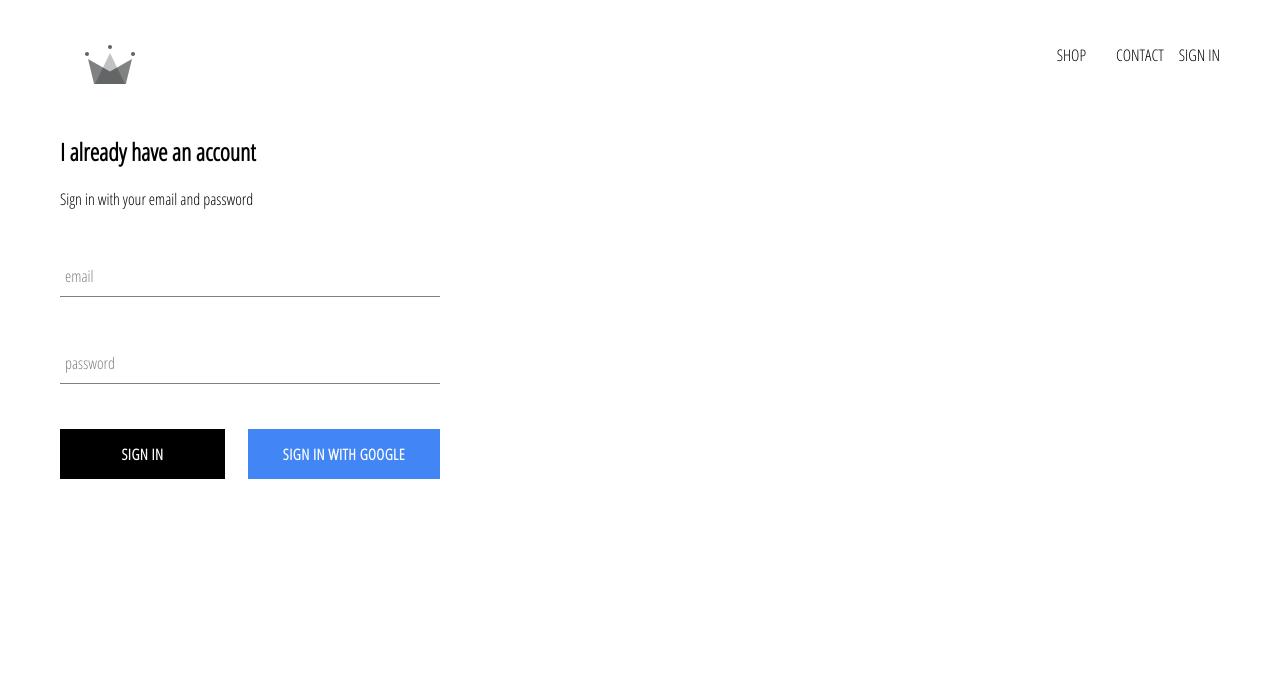
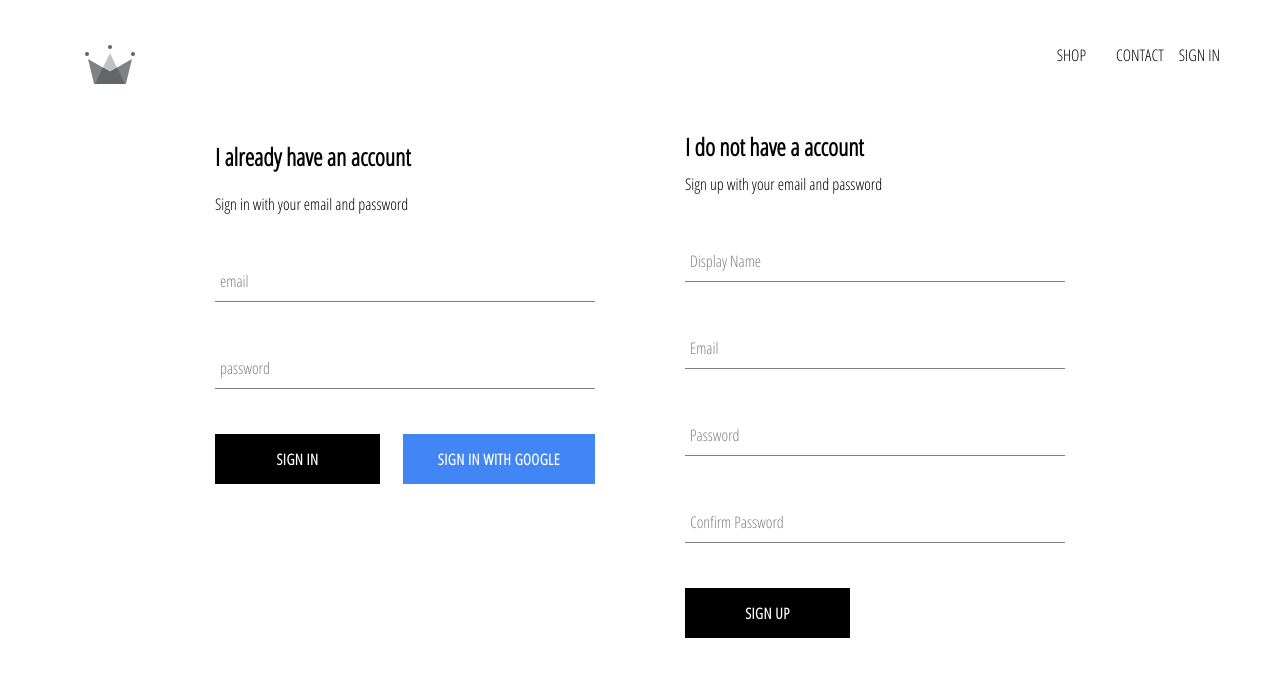
Before and after one commit to jsquardo/Ecom_Site, a React (Create React App) app: page /signin in a window 1280 px wide. Shown: the top 676 px of the page. Built offline with nearby package versions, Linux system fonts and the light colour scheme; no server answers.

Commit message:
impliment firebase utils to store authenticated users into firestore

```diff
--- a/src/App.js
+++ b/src/App.js
@@ -26,17 +26,14 @@
 				const userRef = await createUserProfileDocument(userAuth);
 
 				userRef.onSnapshot(snapShot => {
-					this.setState(
-						{
-							currentUser: {
-								id: snapShot.id,
-								...snapShot.data()
-							}
-						},
-						() => {
-							console.log(this.state);
+					this.setState({
+						currentUser: {
+							id: snapShot.id,
+							...snapShot.data()
 						}
-					);
+					});
+
+					console.log(this.state);
 				});
 			}
 			else {
--- /dev/null
+++ b/src/components/SignUp/SignUp.js
@@ -0,0 +1,103 @@
+import React, { Component } from 'react';
+
+import FormInput from '../FormInput/FormInput';
+import CustomButton from '../CustomButton/CustomButton';
+
+import { auth, createUserProfileDocument } from '../../Firebase/firebase.utils';
+
+import './SignUp.scss';
+
+class SignUp extends Component {
+	constructor() {
+		super();
+
+		this.state = {
+			displayName: '',
+			email: '',
+			password: '',
+			confirmPassword: ''
+		};
+	}
+
+	handleSubmit = async event => {
+		event.preventDefault();
+
+		const { displayName, email, password, confirmPassword } = this.state;
+
+		if (password !== confirmPassword) {
+			alert("Passwords don't match");
+			return;
+		}
+
+		try {
+			const { user } = await auth.createUserWithEmailAndPassword(
+				email,
+				password
+			);
+
+			await createUserProfileDocument(user, { displayName });
+
+			this.setState({
+				displayName: '',
+				email: '',
+				password: '',
+				confirmPassword: ''
+			});
+		} catch (error) {
+			console.error(error);
+		}
+	};
+
+	handleChange = event => {
+		const { name, value } = event.target;
+
+		this.setState({ [name]: value });
+	};
+
+	render() {
+		const { displayName, email, password, confirmPassword } = this.state;
+		return (
+			<div className="sign-up">
+				<h2 className="title">I do not have a account</h2>
+				<span>Sign up with your email and password</span>
+				<form className="sign-up-form" onSubmit={this.handleSubmit}>
+					<FormInput
+						type="text"
+						name="displayName"
+						value={displayName}
+						onChange={this.handleChange}
+						label="Display Name"
+						required
+					/>
+					<FormInput
+						type="email"
+						name="email"
+						value={email}
+						onChange={this.handleChange}
+						label="Email"
+						required
+					/>
+					<FormInput
+						type="password"
+						name="password"
+						value={password}
+						onChange={this.handleChange}
+						label="Password"
+						required
+					/>
+					<FormInput
+						type="password"
+						name="confirmPassword"
+						value={confirmPassword}
+						onChange={this.handleChange}
+						label="Confirm Password"
+						required
+					/>
+					<CustomButton type="submit">SIGN UP</CustomButton>
+				</form>
+			</div>
+		);
+	}
+}
+
+export default SignUp;
--- /dev/null
+++ b/src/components/SignUp/SignUp.scss
@@ -0,0 +1,9 @@
+.sign-up {
+	display: flex;
+	flex-direction: column;
+	width: 380px;
+
+	.title {
+		margin: 10px 0;
+	}
+}
--- a/src/pages/SignInSignUp/SignInSignUp.js
+++ b/src/pages/SignInSignUp/SignInSignUp.js
@@ -2,10 +2,14 @@
 import './SignInSignUp.scss';
 
 import SignIn from '../../components/SignIn/SignIn';
+import SignUp from '../../components/SignUp/SignUp';
+
+import './SignInSignUp.scss';
 
 const SignInSignUp = () => (
 	<div className="sign-in-and-sign-up">
 		<SignIn />
+		<SignUp />
 	</div>
 );
 
--- a/src/pages/SignInSignUp/SignInSignUp.scss
+++ b/src/pages/SignInSignUp/SignInSignUp.scss
@@ -0,0 +1,6 @@
+.sign-in-and-sign-up {
+	width: 850px;
+	display: flex;
+	justify-content: space-between;
+	margin: 30px auto;
+}
```
